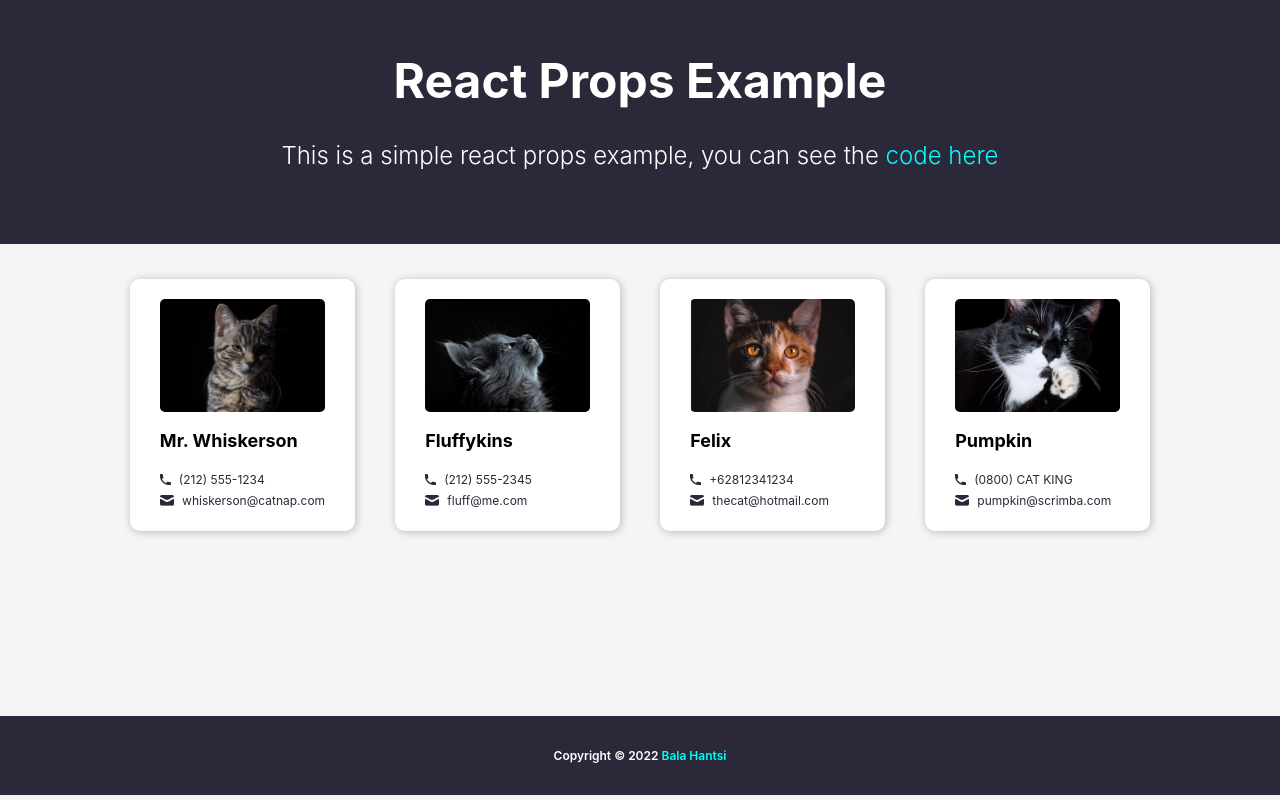
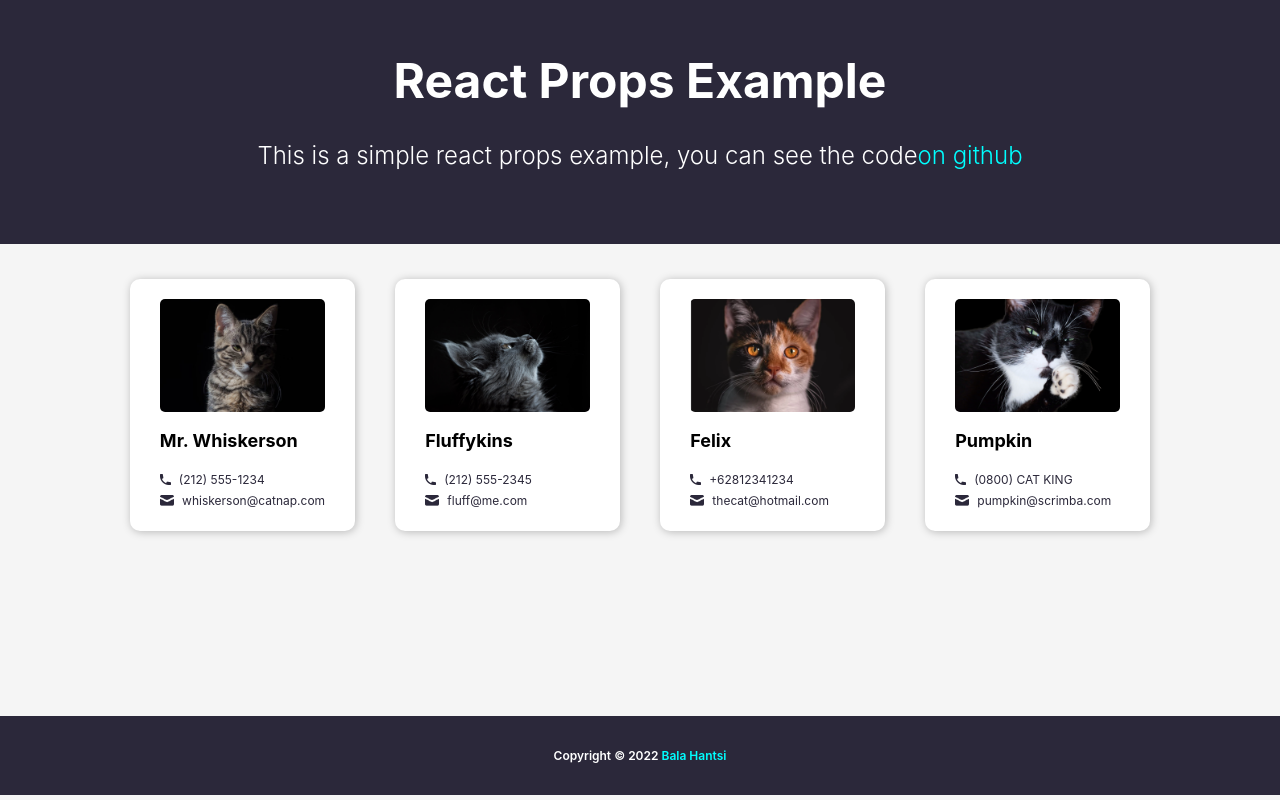
Before and after one commit to bhantsi/react-props, a React (Create React App) app: page / in a window 1280 px wide. Built offline with nearby package versions, Linux system fonts and the light colour scheme.

Commit message:
Fix grammar

```diff
--- a/src/components/Header.js
+++ b/src/components/Header.js
@@ -5,9 +5,10 @@ export default function Header() {
       <div className="lead--txt">
         <h1>React Props Example </h1>
         <p>
-        This is a simple react props example, you can see the  <a href="https://github.com/bhantsi/react-props">code here</a>
+          This is a simple react props example, you can see the code
+          <a href="https://github.com/bhantsi/react-props">on github</a>
         </p>
         <br />
       </div>
-    )
+    );
 }
```
Lines whose indentation alone changed are shown as unchanged.
